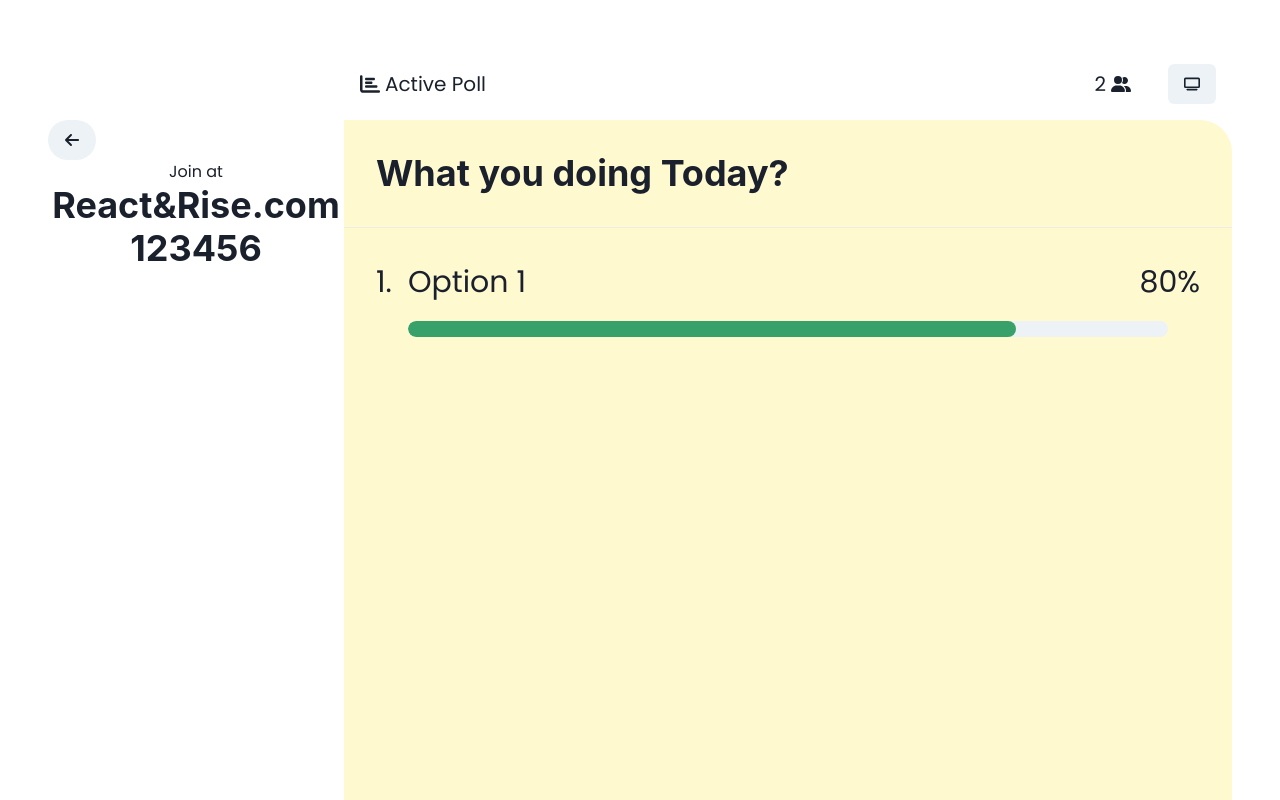
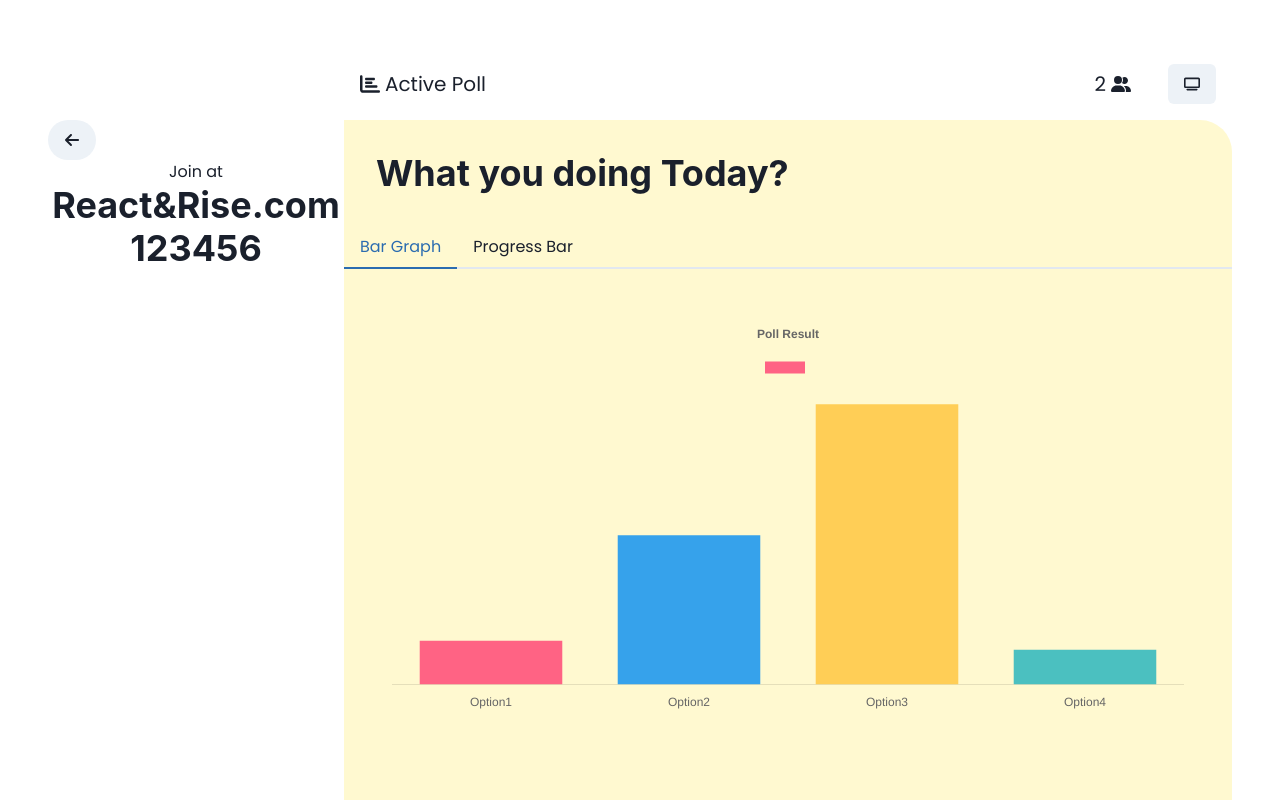
Before and after one commit to PrashannaLohani/FinalYearProject, a React (Vite) app in the folder Frontend/: page /PollPresent in a window 1280 px wide. Shown: the top 800 px of the page. Built offline with nearby package versions, Linux system fonts and the light colour scheme; a web font is replaced by a local one.

Commit message:
Introduced bar chart

```diff
--- /dev/null
+++ b/Frontend/src/Pages/Poll/Components/PollBargraph.jsx
@@ -0,0 +1,75 @@
+import React from "react";
+import { Box } from "@chakra-ui/react";
+import { Bar } from "react-chartjs-2";
+
+import {
+  Chart as ChartJS,
+  CategoryScale,
+  LinearScale,
+  BarElement,
+  Title,
+  Tooltip,
+  Legend,
+} from "chart.js";
+
+ChartJS.register(
+  CategoryScale,
+  LinearScale,
+  BarElement,
+  Title,
+  Tooltip,
+  Legend
+);
+
+const options = {
+  responsive: true,
+  plugins: {
+    legend: {
+      display: true,
+      position: "top",
+    },
+    title: {
+      display: true,
+      text: "Poll Result",
+    },
+  },
+  scales: {
+    y: {
+      display: false, // Hide Y-axis
+    },
+    x: {
+      grid: {
+        display: false, // Hide grid lines on X-axis
+      },
+    },
+  },
+};
+
+const labels = ["Option1", "Option2", "Option3", "Option4"];
+
+const data = {
+  labels,
+  datasets: [
+    {
+      label: "",
+      data: labels.map(() => Math.floor(Math.random() * 1000)),
+      backgroundColor: [
+        "rgba(255, 99, 132, 1)",
+        "rgba(54, 162, 235, 1)",
+        "rgba(255, 206, 86, 1)",
+        "rgba(75, 192, 192, 1)",
+        "rgba(153, 102, 255, 1)",
+        "rgba(255, 159, 64, 1)",
+        "rgba(0, 128, 0, 1)",
+        "rgba(255, 0, 255, 1)",
+      ],
+    },
+  ],
+};
+export default function PollBargraph() {
+  return (
+    <Box p="2rem">
+      <Bar options={options} data={data} />
+    </Box>
+  );
+}
--- /dev/null
+++ b/Frontend/src/Pages/Poll/Components/PollProgressBar.jsx
@@ -0,0 +1,24 @@
+import { Box, Flex, Progress, Text } from "@chakra-ui/react";
+
+export default function PollProgressBar() {
+  return (
+    <Box p="2rem">
+      <Flex alignItems="center" justifyContent="space-between">
+        <Flex gap="1rem" alignItems="center">
+          <Text fontSize="3xl">1.</Text>
+          <Text fontSize="3xl">Option 1</Text>
+        </Flex>
+        <Text fontSize="3xl">80%</Text>
+      </Flex>
+
+      <Progress
+        colorScheme="green"
+        value={80}
+        mx="2rem"
+        my="1rem"
+        borderRadius="10px"
+        h="1rem"
+      />
+    </Box>
+  );
+}
--- a/Frontend/src/Pages/Poll/CreatePoll.jsx
+++ b/Frontend/src/Pages/Poll/CreatePoll.jsx
@@ -37,11 +37,21 @@ export default function CreatePoll() {
 }
 
 const PollCode = () => {
+  const handleEndSession = () => {
+    localStorage.removeItem("question");
+    localStorage.removeItem("pollOptions");
+    window.location.href = "/info";
+  };
   return (
     <Box>
       <Flex alignItems="center" justifyContent="space-between" px="2rem">
         <Heading mb="1rem">Poll Code: </Heading>
-        <Button bgColor="black" colorScheme="blackAlpha" color="white">
+        <Button
+          bgColor="black"
+          colorScheme="blackAlpha"
+          color="white"
+          onClick={handleEndSession}
+        >
           End session
         </Button>
       </Flex>
--- a/Frontend/src/Pages/Poll/PollPresent.jsx
+++ b/Frontend/src/Pages/Poll/PollPresent.jsx
@@ -1,18 +1,23 @@
 import {
   Box,
   Button,
-  Divider,
   Flex,
   Grid,
   GridItem,
   Heading,
-  Progress,
+  Tab,
+  TabList,
+  TabPanel,
+  TabPanels,
+  Tabs,
   Text,
   useColorMode,
 } from "@chakra-ui/react";
 import { useState } from "react";
 import { FaArrowLeft, FaChartBar, FaUserGroup, FaTv } from "react-icons/fa6";
 import { NavLink } from "react-router-dom";
+import PollProgressBar from "./Components/PollProgressBar";
+import PollBargraph from "./Components/PollBargraph";
 
 export default function PollPresent() {
   return (
@@ -75,10 +80,16 @@ const Headline = () => {
 };
 
 const Sidebar = () => {
+  const handleBackButtonClick = () => {
+    if (document.exitFullscreen) {
+      document.exitFullscreen();
+      setIsFullscreen(false);
+    }
+  };
   return (
     <Box minH="100vh" borderRadius="2rem 0 0 2rem">
       <NavLink to="/Createpoll">
-        <Button borderRadius="10rem">
+        <Button borderRadius="10rem" onClick={handleBackButtonClick}>
           <FaArrowLeft />
         </Button>
       </NavLink>
@@ -105,25 +116,22 @@ const Main = () => {
     <>
       <Box bgColor={bgColor} minH="100vh" borderRadius="0 2rem 2rem 0">
         <Heading p="2rem">What you doing Today?</Heading>
-        <Divider />
-        <Box p="2rem">
-          <Flex alignItems="center" justifyContent="space-between">
-            <Flex gap="1rem" alignItems="center">
-              <Text fontSize="3xl">1.</Text>
-              <Text fontSize="3xl">Option 1</Text>
-            </Flex>
-            <Text fontSize="3xl">80%</Text>
-          </Flex>
 
-          <Progress
-            colorScheme="green"
-            value={80}
-            mx="2rem"
-            my="1rem"
-            borderRadius="10px"
-            h="1rem"
-          />
-        </Box>
+        <Tabs>
+          <TabList>
+            <Tab>Bar Graph</Tab>
+            <Tab>Progress Bar</Tab>
+          </TabList>
+
+          <TabPanels>
+            <TabPanel>
+              <PollBargraph />
+            </TabPanel>
+            <TabPanel>
+              <PollProgressBar />
+            </TabPanel>
+          </TabPanels>
+        </Tabs>
       </Box>
     </>
   );
```
